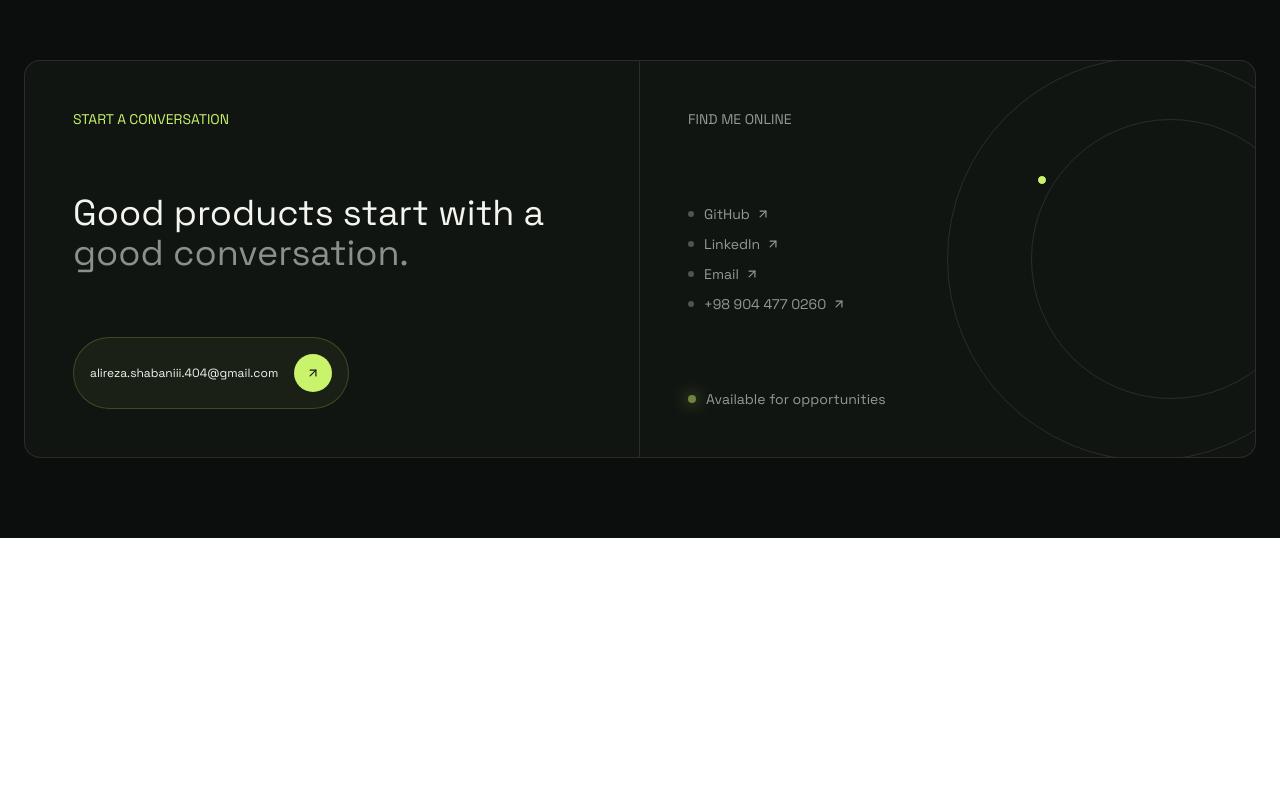
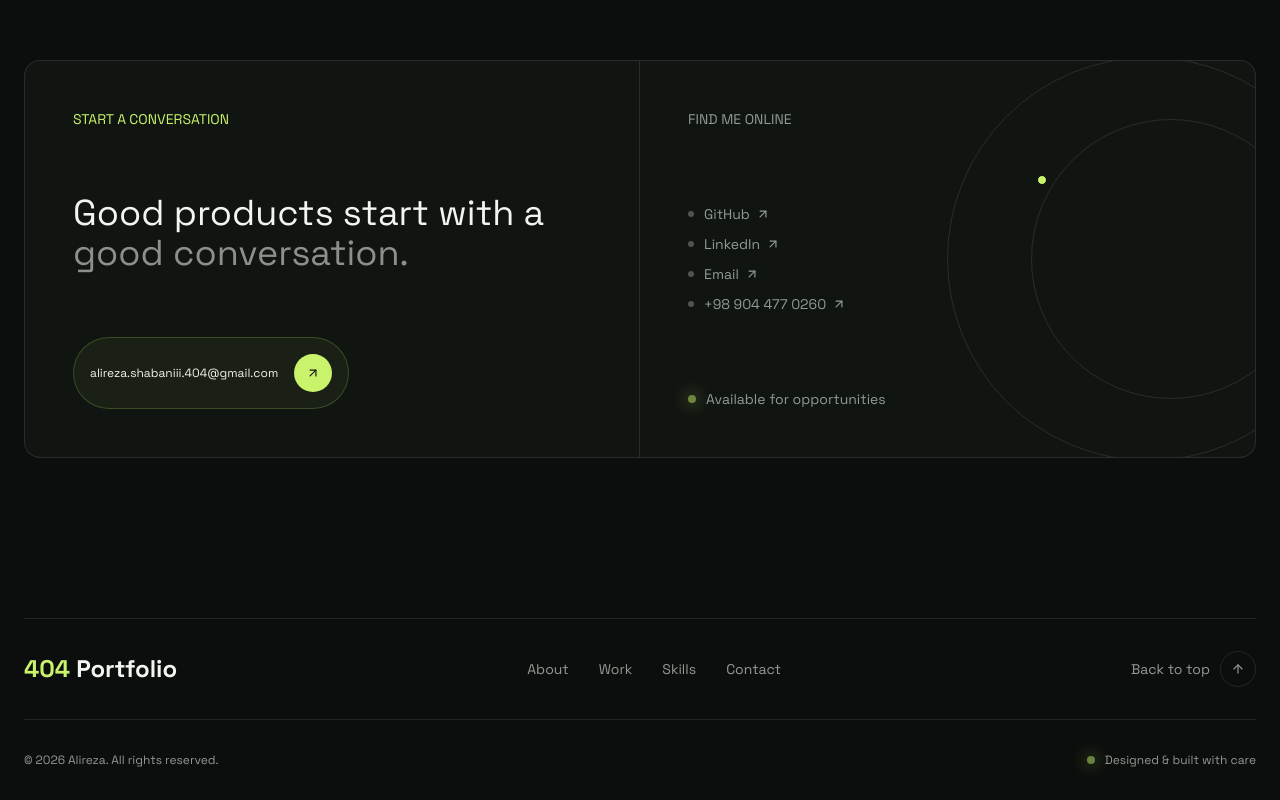
Before and after one commit to Alireza-404/404-Portfolio, a React (Vite) app: page / in a window 1280 px wide. Shown: the part 6640-7440 px from the top of the page. Before the commit the page ends 7178 px from the top, so only its background shows below. Built offline with nearby package versions, Linux system fonts and the light colour scheme.

Commit message:
finalize footer section

```diff
--- a/src/App.jsx
+++ b/src/App.jsx
@@ -11,6 +11,7 @@ import SkillsAndStack from "./components/SkillsAndStack/SkillsAndStack";
 import Contact from "./components/Contact/Contact";
 
 import "./App.css";
+import Footer from "./components/Footer/Footer";
 
 function App() {
   useEffect(() => {
@@ -47,6 +48,8 @@ function App() {
         <SkillsAndStack />
 
         <Contact />
+
+        <Footer />
       </main>
     </div>
   );
--- /dev/null
+++ b/src/components/Footer/Footer.jsx
@@ -0,0 +1,100 @@
+import { LuArrowUp } from "react-icons/lu";
+import { Link } from "react-scroll";
+import { useTranslation } from "react-i18next";
+
+export default function Footer() {
+  const { t } = useTranslation();
+
+  const backToUp = () => {
+    window.scrollTo({ top: 0, behavior: "smooth" });
+  };
+
+  return (
+    <footer>
+      <div className="px-6 2xl:px-40 pt-20">
+        <div className="border-t border-white/10 flex flex-col gap-y-8 py-8">
+          <div className="flex flex-col gap-y-8 sm:flex-row sm:items-center sm:justify-between">
+            <p className="text-foreground text-2xl font-bold select-none">
+              <span className="text-primary">404</span> Portfolio
+            </p>
+
+            <ul className="flex gap-x-5 lg:gap-x-7.5 flex-wrap">
+              <li className="relative">
+                <Link
+                  smooth
+                  duration={700}
+                  to="about-section"
+                  className="text-sm text-secondary hover:text-foreground transition-colors duration-200 cursor-pointer after:absolute after:w-full after:bg-primary after:h-px after:left-1/2 after:-translate-x-1/2 after:-bottom-0.5 after:scale-x-0 hover:after:scale-x-100 after:transition-transform after:duration-200 after:origin-left select-none"
+                >
+                  {t("nav.about")}
+                </Link>
+              </li>
+
+              <li className="relative">
+                <Link
+                  smooth
+                  duration={700}
+                  to="selected-work-section"
+                  className="text-sm text-secondary hover:text-foreground transition-colors duration-200 cursor-pointer after:absolute after:w-full after:bg-primary after:h-px after:left-1/2 after:-translate-x-1/2 after:-bottom-0.5 after:scale-x-0 hover:after:scale-x-100 after:transition-transform after:duration-200 after:origin-left select-none"
+                >
+                  {t("nav.work")}
+                </Link>
+              </li>
+
+              <li className="relative">
+                <Link
+                  smooth
+                  duration={700}
+                  to="skills-and-stack-section"
+                  className="text-sm text-secondary hover:text-foreground transition-colors duration-200 cursor-pointer after:absolute after:w-full after:bg-primary after:h-px after:left-1/2 after:-translate-x-1/2 after:-bottom-0.5 after:scale-x-0 hover:after:scale-x-100 after:transition-transform after:duration-200 after:origin-left select-none"
+                >
+                  {t("nav.skills")}
+                </Link>
+              </li>
+
+              <li className="relative">
+                <Link
+                  smooth
+                  duration={700}
+                  to="contact-section"
+                  className="text-sm text-secondary hover:text-foreground transition-colors duration-200 cursor-pointer after:absolute after:w-full after:bg-primary after:h-px after:left-1/2 after:-translate-x-1/2 after:-bottom-0.5 after:scale-x-0 hover:after:scale-x-100 after:transition-transform after:duration-200 after:origin-left select-none"
+                >
+                  {t("nav.contact")}
+                </Link>
+              </li>
+            </ul>
+
+            <div className="flex justify-end">
+              <button
+                type="button"
+                className="group flex items-center gap-x-2.5 w-fit cursor-pointer"
+                onClick={backToUp}
+              >
+                <span className="text-sm text-secondary group-hover:text-foreground transition-colors duration-200">
+                  {t("footer.backToTop")}
+                </span>
+
+                <div className="w-9 h-9 border border-white/10 rounded-full flex items-center justify-center text-secondary text-sm group-hover:-translate-y-0.5 group-hover:bg-primary group-hover:border-primary group-hover:text-neutral-900 transition-all duration-200">
+                  <LuArrowUp />
+                </div>
+              </button>
+            </div>
+          </div>
+
+          <span className="w-full h-px bg-white/10 inline-block"></span>
+
+          <div className="flex flex-col sm:flex-row sm:justify-between gap-y-5">
+            <span className="text-xs text-secondary">
+              © 2026 Alireza. {t("footer.rights")}
+            </span>
+
+            <span className="flex items-center gap-x-2.5 text-secondary text-xs">
+              <div className="w-2 h-2 rounded-full bg-primary shadow-[0_0px_16px_0.5px_#c8f36a] animate-pulse"></div>
+              {t("footer.builtWithCare")}
+            </span>
+          </div>
+        </div>
+      </div>
+    </footer>
+  );
+}
--- a/src/components/NavLinks/NavLinks.jsx
+++ b/src/components/NavLinks/NavLinks.jsx
@@ -27,7 +27,7 @@ export default function NavLinks() {
             after:absolute after:w-[125%] after:bg-foreground
             after:h-px after:left-1/2 after:-translate-x-1/2 cursor-pointer
             after:scale-x-0 hover:after:scale-x-100 after:transition-transform
-            after:duration-200 transition-colors duration-200 after:-bottom-1"
+            after:duration-200 transition-colors duration-200 after:-bottom-1 select-none"
           >
             {t(link.text)}
           </Link>
--- a/src/locales/de/translation.json
+++ b/src/locales/de/translation.json
@@ -126,5 +126,10 @@
             "findOnline": "ONLINE FINDEN",
             "availability": "Offen für neue Möglichkeiten"
         }
+    },
+    "footer": {
+        "backToTop": "Nach oben",
+        "rights": "Alle Rechte vorbehalten.",
+        "builtWithCare": "Mit Sorgfalt entworfen und entwickelt"
     }
 }
--- a/src/locales/en/translation.json
+++ b/src/locales/en/translation.json
@@ -126,5 +126,10 @@
             "findOnline": "FIND ME ONLINE",
             "availability": "Available for opportunities"
         }
+    },
+    "footer": {
+        "backToTop": "Back to top",
+        "rights": "All rights reserved.",
+        "builtWithCare": "Designed & built with care"
     }
 }
```
